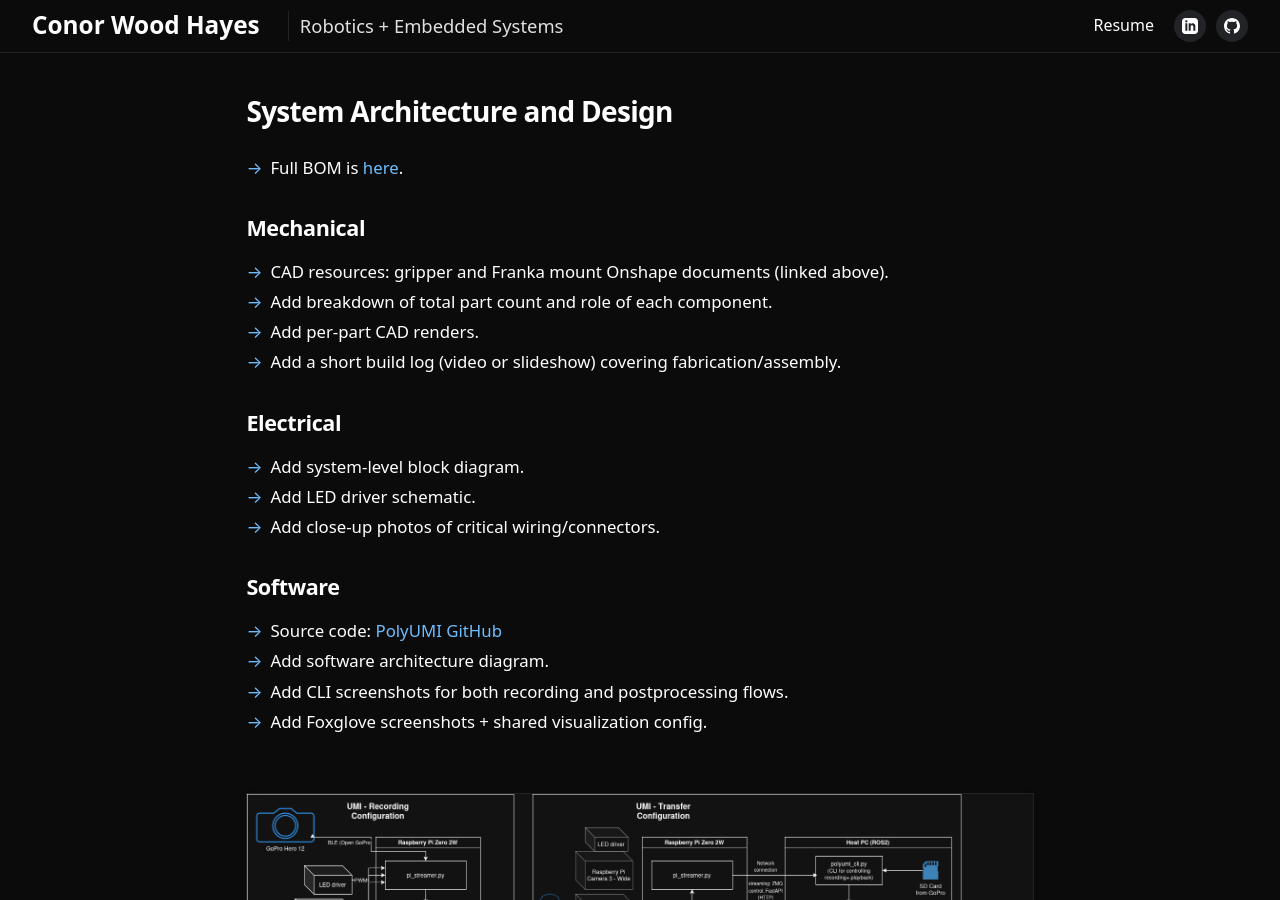
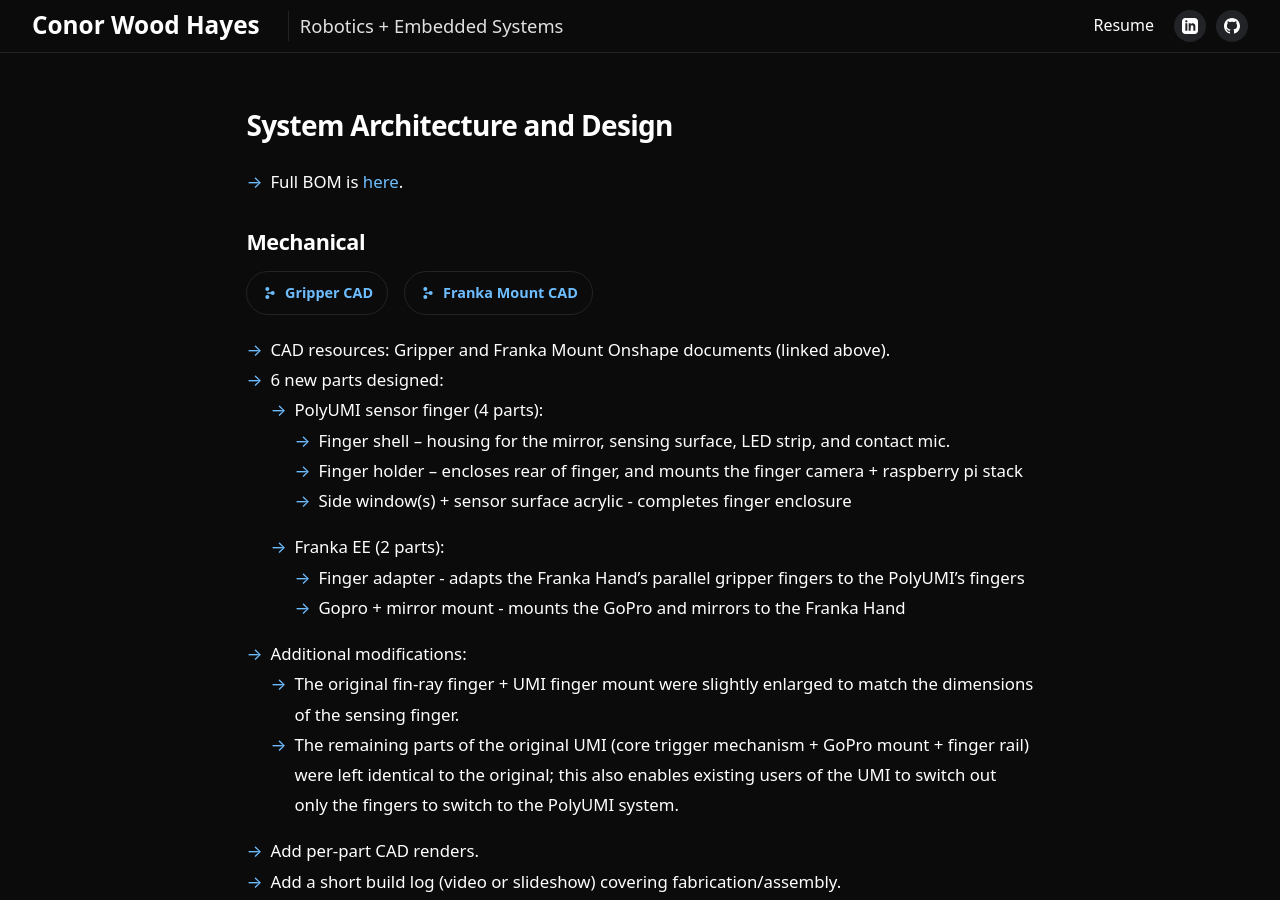
Before and after one commit to cwoodhayes/cwoodhayes.github.io, a Jekyll site: the page built from _projects/PolyUMI.md, in a window 1280 px wide and 900 px high, scrolled down 9156 px. Built offline with Jekyll 4.4.1, drawn with Linux system fonts in a browser that asks for light colours; some of the changed text lies outside the part shown.

Commit message:
added parts details

```diff
--- a/_projects/PolyUMI.md
+++ b/_projects/PolyUMI.md
@@ -102,7 +100,7 @@ All firmware and software is written from scratch, with the following priorities
   </figure>
   <figure class="project-figure">
     <a href="#" class="lightbox-img"><img src="/assets/msr/polyumi/labelled sensor view.png" alt="labelled sensor view"/></a>
-    <figcaption>Guide to the visual field of the finger camera. (click for full-size) </figcaption>
+      <figcaption>Guide to the visual field of the finger camera. <i>(click for full-size)</i></figcaption>
   </figure>
 </div>
 
@@ -126,6 +124,7 @@ References: PolyTouch, [GelSight](https://www.gelsight.com/), [DenseTact](https:
 
 ### Contact Microphone
 The contact microphone is rigidly coupled to the finger housing, so it primarily captures mechanical vibration traveling through the sensor body, with relatively little airborne sound.
+The audio DAC and amplification is handled prior to processing in the RPi firmware using the [Raspiaudio ULTRA+](https://raspiaudio.com/product/ultra/) HAT, a COTS hobby audio interface board for the Raspberry Pi Zero.
 
 - **Output:** 16 kHz mono PCM audio (stored at rest as WAV container, MCAP)
 
@@ -167,8 +166,24 @@ Then, an embodiment-specific IK solver can be used to map this pose trajectory t
 - Full BOM is [here](https://docs.google.com/spreadsheets/d/1tMQNNxZsd84y2yo-7dfs8auQ5Ptbd8Gklj7v1k_vXQo/edit?usp=sharing).
 
 ### Mechanical
-- CAD resources: gripper and Franka mount Onshape documents (linked above).
-- Add breakdown of total part count and role of each component.
+<div class="project-button-row">
+  {% include github-button.html url="https://cad.onshape.com/documents/51445b7d15b8d189878323f1/w/358bf42f47b2b1f2a511decc/e/9a3e51ec7a29118eecf3283b" label="Gripper CAD" icon="onshape" %}
+  {% include github-button.html url="https://cad.onshape.com/documents/e674950e5409bace1adf9ce3/w/92b242e38e2c65427b8cb5db/e/0ded13219a9c097fb326bd02" label="Franka Mount CAD" icon="onshape" %}
+</div>
+
+- CAD resources: Gripper and Franka Mount Onshape documents (linked above).
+- 6 new parts designed:
+  - PolyUMI sensor finger (4 parts):
+    - Finger shell -- housing for the mirror, sensing surface, LED strip, and contact mic.
+    - Finger holder -- encloses rear of finger, and mounts the finger camera + raspberry pi stack
+    - Side window(s) + sensor surface acrylic - completes finger enclosure
+  - Franka EE (2 parts):
+    - Finger adapter - adapts the Franka Hand's parallel gripper fingers to the PolyUMI's fingers
+    - Gopro + mirror mount - mounts the GoPro and mirrors to the Franka Hand
+- Additional modifications:
+  - The original fin-ray finger + UMI finger mount were slightly enlarged to match the dimensions of the sensing finger.
+  - The remaining parts of the original UMI (core trigger mechanism + GoPro mount + finger rail) were left identical to the original; this also enables existing users of the UMI to switch out only the fingers to switch to the PolyUMI system.
+
 - Add per-part CAD renders.
 - Add a short build log (video or slideshow) covering fabrication/assembly.
 
@@ -178,7 +193,10 @@ Then, an embodiment-specific IK solver can be used to map this pose trajectory t
 - Add close-up photos of critical wiring/connectors.
 
 ### Software
-- Source code: [PolyUMI GitHub](https://github.com/cwoodhayes/polyumi)
+<div class="project-button-row">
+	{% include github-button.html url="https://github.com/cwoodhayes/polyumi" label="PolyUMI GitHub"%}
+</div>
+
 - Add software architecture diagram.
 - Add CLI screenshots for both recording and postprocessing flows.
 - Add Foxglove screenshots + shared visualization config.
```
Also changed, not shown: other parts of _projects/PolyUMI.md (+0 -2 lines).
